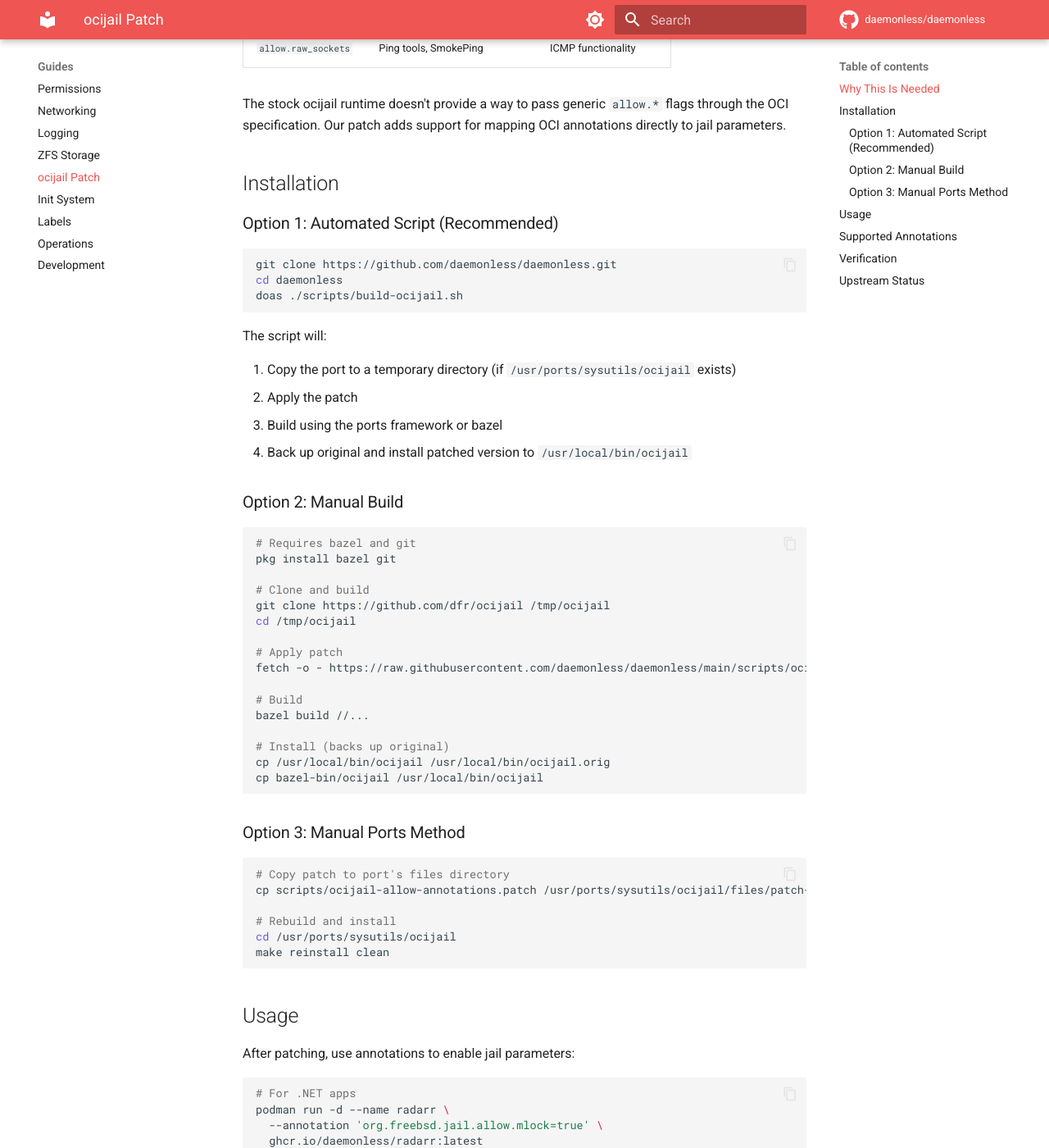
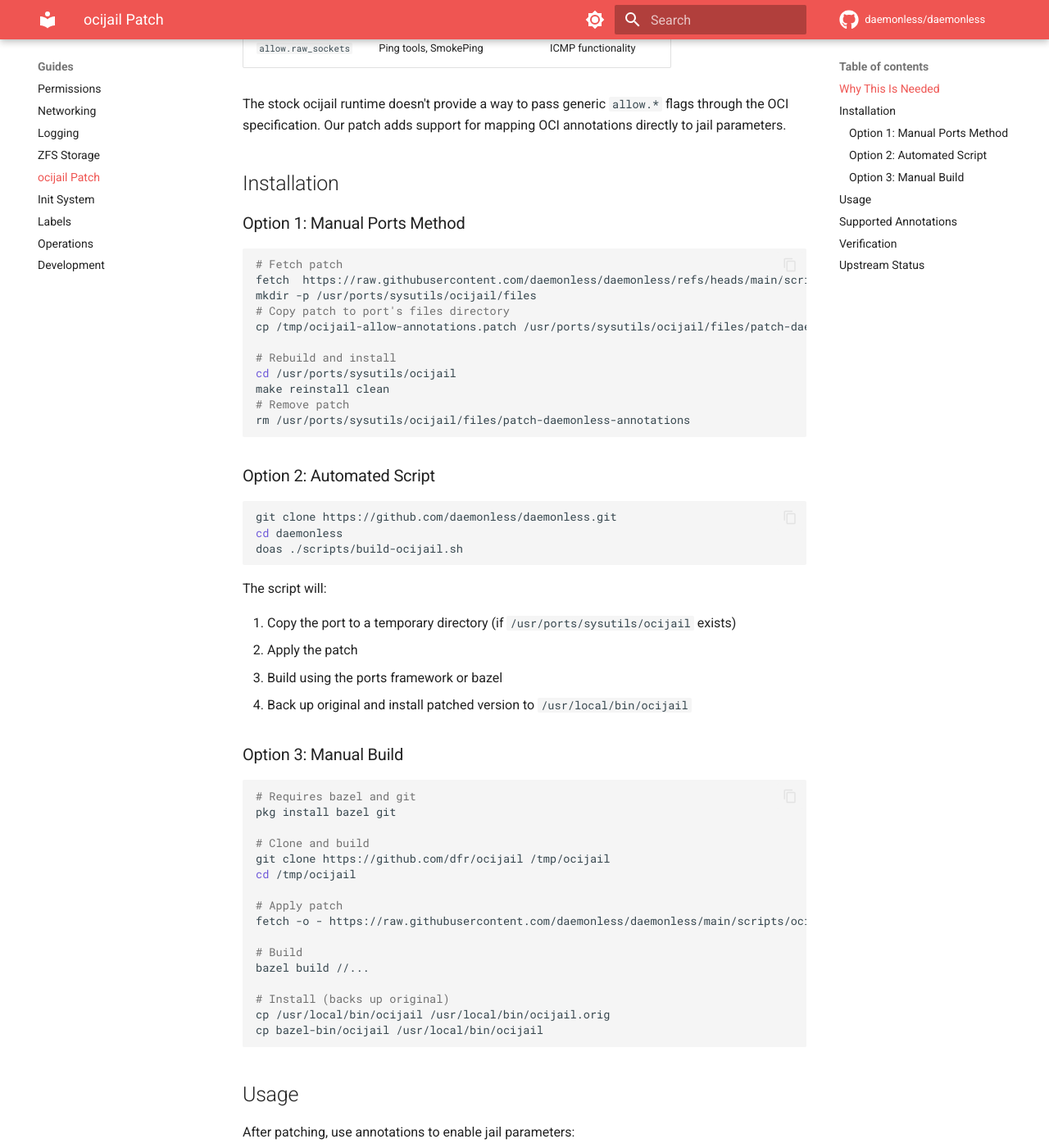
Before and after one commit to daemonless/daemonless-site-test, an MkDocs documentation site: the page built from docs/guides/ocijail-patch.md, in a window 1280 px wide and 1400 px high, scrolled down 537 px. Shown: the whole window at 82% size. Built offline with MkDocs 1.6.1 and Material for MkDocs 9.7.7, drawn with Linux system fonts in a browser that asks for light colours; comment, search, counter and statistics services are not loaded.

Commit message:
reorder steps

````diff
--- a/docs/guides/ocijail-patch.md
+++ b/docs/guides/ocijail-patch.md
@@ -16,7 +16,23 @@ The stock ocijail runtime doesn't provide a way to pass generic `allow.*` flags
 
 ## Installation
 
-### Option 1: Automated Script (Recommended)
+### Option 1: Manual Ports Method
+
+```bash
+# Fetch patch
+fetch  https://raw.githubusercontent.com/daemonless/daemonless/refs/heads/main/scripts/ocijail-allow-annotations.patch -o /tmp
+mkdir -p /usr/ports/sysutils/ocijail/files
+# Copy patch to port's files directory
+cp /tmp/ocijail-allow-annotations.patch /usr/ports/sysutils/ocijail/files/patch-daemonless-annotations
+
+# Rebuild and install
+cd /usr/ports/sysutils/ocijail
+make reinstall clean
+# Remove patch
+rm /usr/ports/sysutils/ocijail/files/patch-daemonless-annotations
+```
+
+### Option 2: Automated Script
 
 ```bash
 git clone https://github.com/daemonless/daemonless.git
@@ -50,17 +66,6 @@ bazel build //...
 # Install (backs up original)
 cp /usr/local/bin/ocijail /usr/local/bin/ocijail.orig
 cp bazel-bin/ocijail /usr/local/bin/ocijail
-```
-
-### Option 3: Manual Ports Method
-
-```bash
-# Copy patch to port's files directory
-cp scripts/ocijail-allow-annotations.patch /usr/ports/sysutils/ocijail/files/patch-daemonless-annotations
-
-# Rebuild and install
-cd /usr/ports/sysutils/ocijail
-make reinstall clean
 ```
 
 ## Usage
````
Also changed, not shown: other parts of docs/guides/ocijail-patch.md (+1 -1 lines), docs/quick-start.md (+2 -2 lines).
